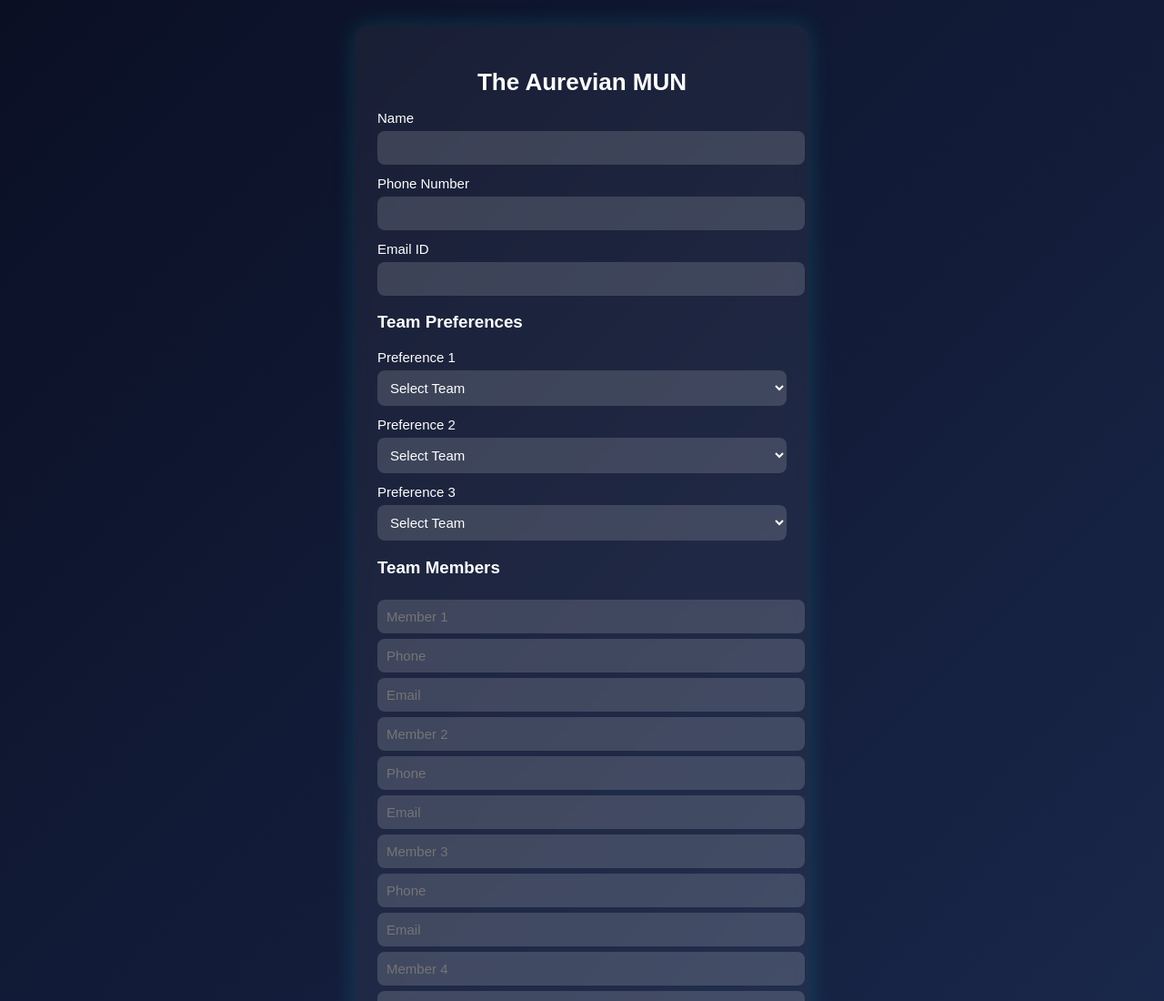
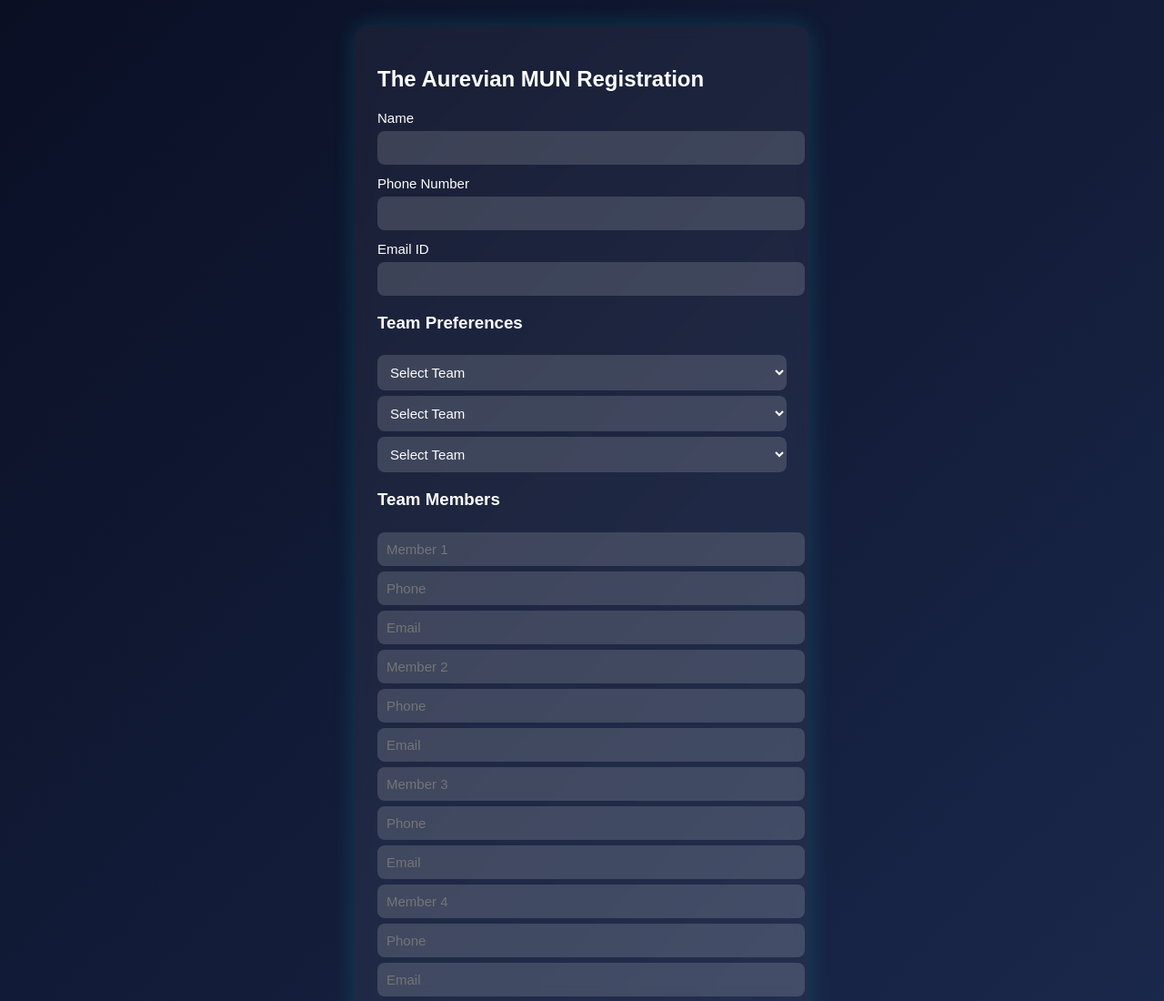
Before and after one commit to mridulkapoor2010-afk/The-Aurevian-Mun, a plain HTML site: page registration.html in a window 1280 px wide. Shown: the top 1100 px of the page at 91% size. Drawn offline with Linux system fonts and the light colour scheme.

Commit message:
Update registration.html

```diff
--- a/registration.html
+++ b/registration.html
@@ -19,37 +19,16 @@ body {
   box-shadow: 0 0 25px rgba(0,255,255,0.15);
   backdrop-filter: blur(8px);
 }
-h2 { text-align: center; font-size: 26px; margin-bottom: 15px; }
 label { display:block; margin-top:12px; font-size:15px; }
-input, select {
-    width: 100%;
-    padding: 10px;
-    margin-top: 6px;
-    border: none;
-    border-radius: 8px;
-    background: rgba(255,255,255,0.15);
-    color: white;
-    font-size: 15px;
-}
-select option { color: black !important; background: white !important; }
-button {
-    width: 100%;
-    padding: 12px;
-    margin-top: 20px;
-    background: #3aa8ff;
-    color: white;
-    border: none;
-    border-radius: 8px;
-    font-size: 18px;
-    cursor: pointer;
-}
-button:hover { background: #1d8ef2; }
+input, select { width:100%; padding:10px; margin-top:6px; border:none; border-radius:8px; background: rgba(255,255,255,0.15); color:white; font-size:15px;}
+button { width:100%; padding:12px; margin-top:20px; background:#3aa8ff; color:white; border:none; border-radius:8px; font-size:18px; cursor:pointer;}
+button:hover { background:#1d8ef2; }
 </style>
 </head>
 <body>
 
 <div class="container">
-<h2>The Aurevian MUN</h2>
+<h2>The Aurevian MUN Registration</h2>
 
 <form id="regForm" method="POST">
 
@@ -63,32 +42,27 @@ button:hover { background: #1d8ef2; }
 <input type="email" name="email" required>
 
 <h3>Team Preferences</h3>
-<label>Preference 1</label>
-<select id="pref1" name="pref1" required></select>
-
-<label>Preference 2</label>
-<select id="pref2" name="pref2" required></select>
-
-<label>Preference 3</label>
-<select id="pref3" name="pref3" required></select>
+<select name="pref1" required></select>
+<select name="pref2" required></select>
+<select name="pref3" required></select>
 
 <h3>Team Members</h3>
-<div class="member-row">
+<div>
 <input type="text" name="member1" placeholder="Member 1" required>
 <input type="text" name="member1_phone" placeholder="Phone" required>
 <input type="email" name="member1_email" placeholder="Email" required>
 </div>
-<div class="member-row">
+<div>
 <input type="text" name="member2" placeholder="Member 2" required>
 <input type="text" name="member2_phone" placeholder="Phone" required>
 <input type="email" name="member2_email" placeholder="Email" required>
 </div>
-<div class="member-row">
+<div>
 <input type="text" name="member3" placeholder="Member 3" required>
 <input type="text" name="member3_phone" placeholder="Phone" required>
 <input type="email" name="member3_email" placeholder="Email" required>
 </div>
-<div class="member-row">
+<div>
 <input type="text" name="member4" placeholder="Member 4" required>
 <input type="text" name="member4_phone" placeholder="Phone" required>
 <input type="email" name="member4_email" placeholder="Email" required>
@@ -107,18 +81,12 @@ button:hover { background: #1d8ef2; }
 </div>
 
 <script>
-const teams = [
-    "Mumbai Indians","Chennai Super Kings","Royal Challengers Bengaluru",
-    "Kolkata Knight Riders","Sunrisers Hyderabad","Rajasthan Royals",
-    "Delhi Capitals","Punjab Kings","Lucknow SuperGiants","Gujarat Titans",
-    "Rising Pune SuperGiants","Deccan Chargers","Gujarat Lions","Kochi Tuskers Kerala",
-    "Indore Invincibles","Assam Falcons","Goa Bashers","Chandigarh Rangers"
-];
+const teams = ["Mumbai Indians","Chennai Super Kings","Royal Challengers Bengaluru","Kolkata Knight Riders","Sunrisers Hyderabad","Rajasthan Royals","Delhi Capitals","Punjab Kings","Lucknow SuperGiants","Gujarat Titans","Rising Pune SuperGiants","Deccan Chargers","Gujarat Lions","Kochi Tuskers Kerala","Indore Invincibles","Assam Falcons","Goa Bashers","Chandigarh Rangers"];
 
 function loadTeams() {
   const selects = ["pref1","pref2","pref3"];
-    selects.forEach(id=>{
-        const sel=document.getElementById(id);
+  selects.forEach((id,i)=>{
+    const sel=document.getElementsByName(id)[0] || document.createElement("select");
     sel.innerHTML='<option value="">Select Team</option>';
     teams.forEach(t=>{
       const opt=document.createElement("option");
@@ -128,28 +96,11 @@ function loadTeams() {
     });
   });
 }
+loadTeams();
 
-function preventDuplicateSelection() {
-    const [p1,p2,p3]=[document.getElementById("pref1"),document.getElementById("pref2"),document.getElementById("pref3")];
-    [p1,p2,p3].forEach(sel=>{
-        sel.addEventListener("change",()=>{
-            const selected=new Set([p1,p2,p3].map(x=>x.value));
-            [p1,p2,p3].forEach(s=>{
-                Array.from(s.options).forEach(opt=>{
-                    if(opt.value && selected.has(opt.value) && s.value!==opt.value) opt.disabled=true;
-                    else opt.disabled=false;
-                });
-            });
-        });
-    });
-}
+const appURL = "https://script.google.com/macros/s/AKfycby5Bv8McXIhmW-Y7UCuyoTm-N6kfVKkAKXEsVbYsmg_yAO5sIAQtKFD5QBqHqIYySGMJQ/exec";
 
-loadTeams();
-preventDuplicateSelection();
-
-const appURL = "https://script.google.com/macros/s/AKfycbxgHTQHPGNeEHRGFrvHt4p2lkinAgC1FUY8rAZEYR8FzpQXfgPtpMWkWXZ9jnxsyJKloA/exec";
-
-document.getElementById("regForm").addEventListener("submit",async(e)=>{
+document.getElementById("regForm").addEventListener("submit", async(e)=>{
   e.preventDefault();
   const formData = new FormData(document.getElementById("regForm"));
   const response = await fetch(appURL,{method:"POST",body:formData});
@@ -157,5 +108,6 @@ document.getElementById("regForm").addEventListener("submit",async(e)=>{
   alert(result);
 });
 </script>
+
 </body>
 </html>
```
Lines whose indentation alone changed are shown as unchanged.
